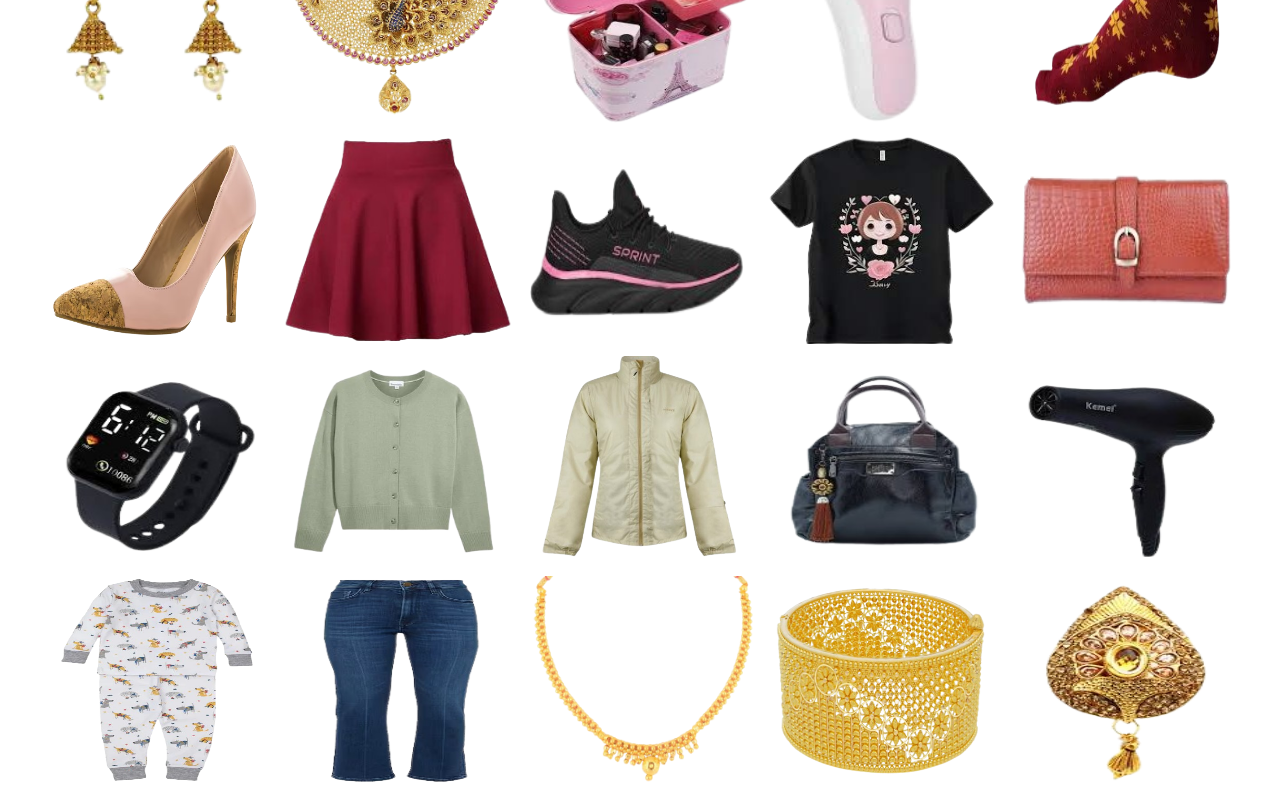
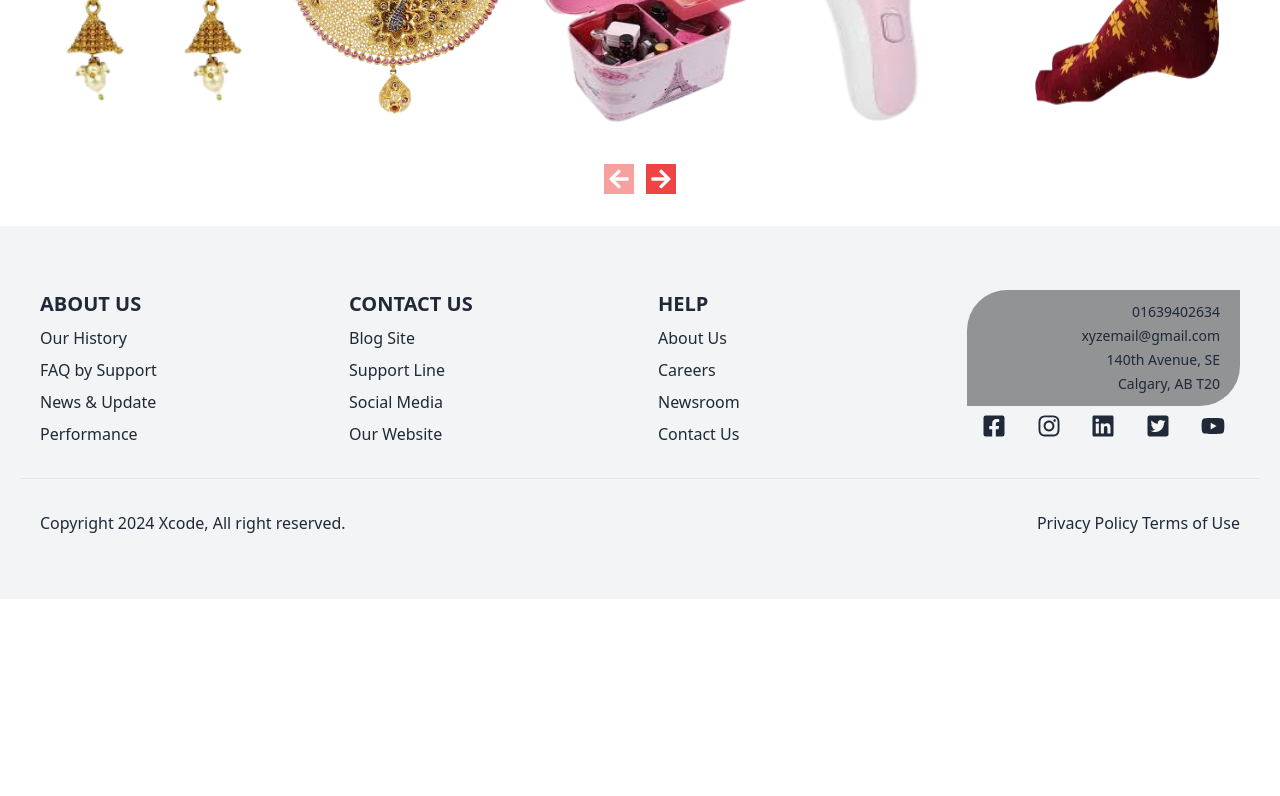
Before and after one commit to sohanwebdevctg/react1-single-page-ecommerce-website, a React (Vite) app: page /shop in a window 1280 px wide. Shown: the part 980-1776 px from the top of the page. After the commit the page ends 1579 px from the top, so only its background shows below. Built offline with nearby package versions, Linux system fonts and the light colour scheme.

Commit message:
adding pagination in shop page

```diff
--- a/src/Components/ShopCom/AllProducts.jsx
+++ b/src/Components/ShopCom/AllProducts.jsx
@@ -8,7 +8,8 @@ const AllProducts = () => {
 
   //const data
   const [datas, setDatas] = useState([]);
-  const [load, setLoad] = useState(false)
+  const [load, setLoad] = useState(false);
+
 
   //load data
   useEffect(() => {
@@ -19,7 +20,30 @@ const AllProducts = () => {
       setDatas(data)
       setLoad(false)
     })
-  },[])
+  },[]);
+
+  //pagination state
+  const itemPerPage = 10;
+  const [currentPage, setCurrentPage] = useState(1);
+  const startIndex = (currentPage -1) * itemPerPage;
+  const endIndex = startIndex + itemPerPage;
+  const currentItems = datas.slice(startIndex, endIndex)
+
+
+  //handlePrevious
+  const handlePrevious = () => {
+    if(currentPage > 1){
+      setCurrentPage(currentPage - 1);
+    }
+  }
+
+  //handleNext
+  const handleNext = () => {
+    if(currentPage < Math.ceil(datas.length / itemPerPage)){
+      setCurrentPage(currentPage + 1);
+    }
+  }
+
 
   //loading
   if(load){
@@ -40,7 +64,7 @@ const AllProducts = () => {
           {/* cart start */}
           <div className="grid grid-cols-2 sm:grid-cols-3 md:grid-cols-4 lg:grid-cols-5 xl:grid-cols-5 2xl:grid-cols-5 gap-1 sm:gap-2 md:gap-1 lg:gap-2 xl:gap-3 2xl:gap-4">
           {
-          datas.map((data, id) => <ShopCart
+          currentItems.map((data, id) => <ShopCart
           key={id}
           data={data}
           ></ShopCart>)
@@ -53,8 +77,12 @@ const AllProducts = () => {
       {/* data end */}
       {/* button start */}
       <div className="my-8 flex justify-center items-center gap-3">
-      <FaArrowLeft className="bg-red-500 text-white text-xl xl:text-3xl p-1 rounded-full"/>
-      <FaArrowRight className="bg-red-500 text-white text-xl xl:text-3xl p-1 rounded-full"/>
+        <button onClick={handlePrevious} disabled={currentPage === 1} className="disabled:opacity-50">
+          <FaArrowLeft  className="bg-red-500 text-white text-xl xl:text-3xl p-1"/>
+        </button>
+        <button onClick={handleNext} disabled={currentPage === Math.ceil(datas.length / itemPerPage)} className=" disabled:opacity-50">
+          <FaArrowRight className="bg-red-500 text-white text-xl xl:text-3xl p-1"/>
+        </button>
       </div>
       {/* button end */}
     </>
```
